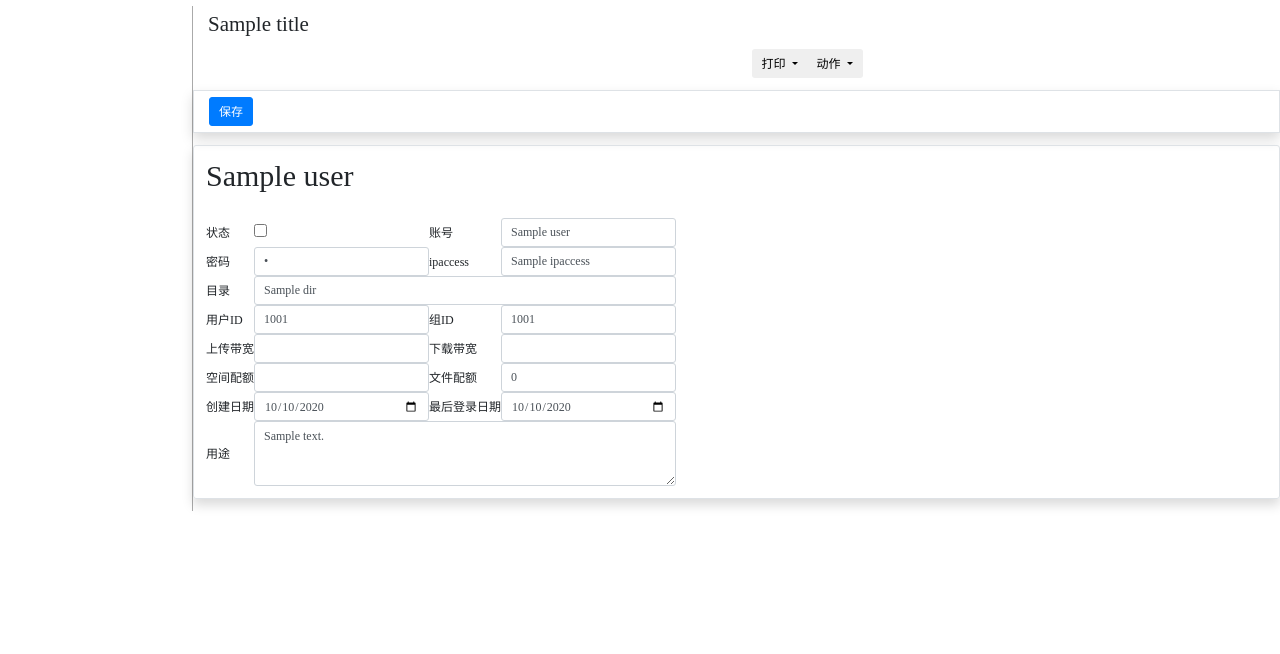
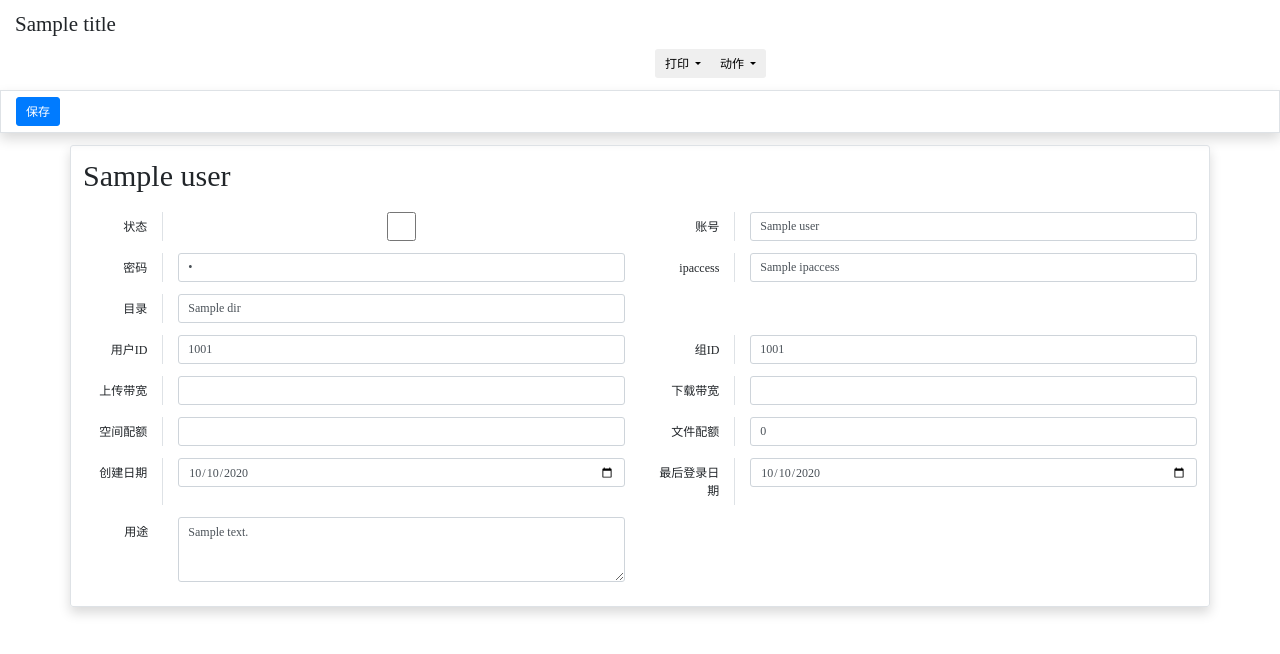
Before and after one commit to linuxsjun/stfdjg, a Django app: template templates/pure_form.html in a window 1280 px wide. Shown: the part 42-696 px from the top of the page. Run offline with Django 3.2, Linux system fonts and the light colour scheme; the template is opened without the code that fills it: most values are stand-ins (such as "Sample title", 1, 10 or a date in 2020); some libraries are stand-ins or nearby versions.

Commit message:
update form to bootstrap

```diff
--- a/templates/property_list.html
+++ b/templates/property_list.html
@@ -18,9 +18,9 @@
                     </div>
                 </div>
             </div>
-
             <div class="row mt-2">
                 <div class="col-sm-6">
+                    <!--工具条-->
                     <button type="button" class="btn btn-primary" data-toggle="create">创建</button>
                     <button type="button" class="btn btn-outline-secondary disabled" data-toggle="del">删除</button>
                 </div>
--- a/templates/pure_form.html
+++ b/templates/pure_form.html
@@ -5,7 +5,7 @@
 {% endblock styecss %}
 
 {% block mainbody %}
-    <div class="view_menu">
+    <div class="view_menu sr-only">
         <div class="limg"></div>
         <div class="sub_menu">
             <ul>
@@ -16,7 +16,7 @@
         </div>
         <div class="sub_menu_foot"></div>
     </div>
-    <div class="view_form">
+    <div>
         <div class="container-fluid">
             <div class="row mt-2">
                 <h3 class="col-sm-6">{{ title }}</h3>
@@ -59,68 +59,120 @@
                         </div>
                     </div>
                 </div>
+
                 <div class="container shadow border p-3 rounded my-3">
-                    <div class="formtitle">
-                        <h1>{{ context.user }}</h1>
-                        <div class="smarttools"></div>
+                    <div class="row">
+                        <h1 class="col">{{ context.user }}</h1>
                     </div>
                     <form action="/pure_add/" method="post" id="cccc" name="pure">
                         {% csrf_token %}
                         <input name="acte" value="{{ act }}" type="hidden">
-                        <table>
-                            <tr>
-                                <td class="leb">状态</td>
-                                <td class="val">
+                        <div class="row mt-3">
+                            <div class="form-group row col-sm">
+                                <label class="col-sm-2 col-form-label text-left text-sm-right border-right">状态</label>
+                                <div class="col-sm-10">
                                     {% if context.status %}
-                                    <input type="checkbox" name="status" value="true" checked="">
+                                    <input class="form-control" type="checkbox" name="status" value="true" checked="">
                                     {% else %}
-                                    <input type="checkbox" name="status" value="false">
+                                    <input class="form-control" type="checkbox" name="status" value="false">
                                     {% endif %}
-                                </td>
-                                <td class="leb">账号</td>
-                                <td class="val"><input class="form-control" type="text" name="user" value="{{ context.user }}" placeholder="登录名"></td>
-                            </tr>
-                            <tr>
-                                <td class="leb">密码</td>
-                                <td class="val"><input class="form-control" type="password" name="password" value="{{ context.password }}" placeholder="密码"></td>
-                                <td class="leb">ipaccess</td>
-                                <td class="val"><input class="form-control" type="text" name="ipaccess" value="{{ context.ipaccess|default:'0.0.0.0' }}"></td>
-                            </tr>
-                            <tr>
-                                <td class="leb">目录</td>
-                                <td class="val" colspan="3"><input class="form-control" type="text" name="dir" value="{{ context.dir }}"></td>
-                            </tr>
-                            <tr>
-                                <td class="leb">用户ID</td>
-                                <td class="val"><input class="form-control" type="text" name="uid" value="{{ context.uid|default:'1001' }}"></td>
-                                <td class="leb">组ID</td>
-                                <td class="val"><input class="form-control" type="text" name="gid" value="{{ context.gid|default:'1001' }}"></td>
-                            </tr>
-                            <tr>
-                                <td class="leb">上传带宽</td>
-                                <td class="val"><input class="form-control" type="number" name="ulbandwidth" value="{{ context.ulbandwidth|default:'0' }}"></td>
-                                <td class="leb">下载带宽</td>
-                                <td class="val"><input class="form-control" type="number" name="dlbandwidth" value="{{ context.dlbandwidth|default:'0' }}"></td>
-                            </tr>
-                            <tr>
-                                <td class="leb">空间配额</td>
-                                <td class="val"><input class="form-control" type="number" name="quotasize" value="{{ context.quotasize|default:'0' }}"></td>
-                                <td class="leb">文件配额</td>
-                                <td class="val"><input class="form-control" type="number" name="quotafiles" value="{{ context.quotafiles|default:'0' }}"></td>
-                            </tr>
-                            <tr>
-                                <td class="leb">创建日期</td>
-                                <td class="val"><input class="form-control" type="date" name="createdate" value="{{ context.createdate|date:'Y-m-d' }}"></td>
-                                <td class="leb">最后登录日期</td>
-                                <td class="val"><input class="form-control" type="date" name="lastedate" value="{{ context.lastedate|date:'Y-m-d' }}"></td>
-                            </tr>
-                            <tr>
-                                <td class="leb">用途</td>
-                                <td colspan="3" class="val">
-                                <textarea class="form-control" name="comment" clos=",100" rows="3" warp="soft" placeholder="使用说明">{{ context.comment }}</textarea>
-                                </td>
-                            </tr>
-                        </table>
+                                </div>
+                            </div>
+                            <div class="form-group row col-sm">
+                                <label class="col-sm-2 col-form-label text-left text-sm-right border-right" for="sn">账号</label>
+                                <div class="col-sm-10">
+                                    <input class="form-control" type="text" name="user" value="{{ context.user }}" placeholder="登录名">
+                                </div>
+                            </div>
+                            <div class="w-100"></div>
+
+                            <div class="form-group row col-sm">
+                                <label class="col-sm-2 col-form-label text-left text-sm-right border-right">密码</label>
+                                <div class="col-sm-10">
+                                    <input class="form-control" type="password" name="password" value="{{ context.password }}" placeholder="密码">
+                                </div>
+                            </div>
+                            <div class="form-group row col-sm">
+                                <label class="col-sm-2 col-form-label text-left text-sm-right border-right">ipaccess</label>
+                                <div class="col-sm-10">
+                                    <input class="form-control" type="text" name="ipaccess" value="{{ context.ipaccess|default:'0.0.0.0' }}">
+                                </div>
+                            </div>
+                            <div class="w-100"></div>
+
+                            <div class="form-group row col-sm">
+                                <label class="col-sm-2 col-form-label text-left text-sm-right border-right">目录</label>
+                                <div class="col-sm-10">
+                                    <input class="form-control" type="text" name="dir" value="{{ context.dir }}">
+                                </div>
+                            </div>
+                            <div class="form-group row col-sm"></div>
+                            <div class="w-100"></div>
+
+                            <div class="form-group row col-sm">
+                                <label class="col-sm-2 col-form-label text-left text-sm-right border-right">用户ID</label>
+                                <div class="col-sm-10">
+                                    <input class="form-control" type="text" name="uid" value="{{ context.uid|default:'1001' }}">
+                                </div>
+                            </div>
+                            <div class="form-group row col-sm">
+                                <label class="col-sm-2 col-form-label text-left text-sm-right border-right">组ID</label>
+                                <div class="col-sm-10">
+                                    <input class="form-control" type="text" name="gid" value="{{ context.gid|default:'1001' }}">
+                                </div>
+                            </div>
+                            <div class="w-100"></div>
+
+                            <div class="form-group row col-sm">
+                                <label class="col-sm-2 col-form-label text-left text-sm-right border-right">上传带宽</label>
+                                <div class="col-sm-10">
+                                    <input class="form-control" type="number" name="ulbandwidth" value="{{ context.ulbandwidth|default:'0' }}">
+                                </div>
+                            </div>
+                            <div class="form-group row col-sm">
+                                <label class="col-sm-2 col-form-label text-left text-sm-right border-right">下载带宽</label>
+                                <div class="col-sm-10">
+                                    <input class="form-control" type="number" name="dlbandwidth" value="{{ context.dlbandwidth|default:'0' }}">
+                                </div>
+                            </div>
+                            <div class="w-100"></div>
+
+                            <div class="form-group row col-sm">
+                                <label class="col-sm-2 col-form-label text-left text-sm-right border-right">空间配额</label>
+                                <div class="col-sm-10">
+                                    <input class="form-control" type="number" name="quotasize" value="{{ context.quotasize|default:'0' }}">
+                                </div>
+                            </div>
+                            <div class="form-group row col-sm">
+                                <label class="col-sm-2 col-form-label text-left text-sm-right border-right">文件配额</label>
+                                <div class="col-sm-10">
+                                    <input class="form-control" type="number" name="quotafiles" value="{{ context.quotafiles|default:'0' }}">
+                                </div>
+                            </div>
+                            <div class="w-100"></div>
+
+                            <div class="form-group row col-sm">
+                                <label class="col-sm-2 col-form-label text-left text-sm-right border-right">创建日期</label>
+                                <div class="col-sm-10">
+                                    <input class="form-control" type="date" name="createdate" value="{{ context.createdate|date:'Y-m-d' }}">
+                                </div>
+                            </div>
+                            <div class="form-group row col-sm">
+                                <label class="col-sm-2 col-form-label text-left text-sm-right border-right">最后登录日期</label>
+                                <div class="col-sm-10">
+                                    <input class="form-control" type="date" name="lastedate" value="{{ context.lastedate|date:'Y-m-d' }}">
+                                </div>
+                            </div>
+                            <div class="w-100"></div>
+
+                            <div class="form-group row col-sm">
+                                <label class="col-sm-2 col-form-label text-left text-sm-right">用途</label>
+                                <div class="col-sm-10">
+                                    <textarea class="form-control" name="comment" clos=",100" rows="3" warp="soft" placeholder="使用说明">{{ context.comment }}</textarea>
+                                </div>
+                            </div>
+                            <div class="form-group row col-sm"></div>
+                        </div>
                     </form>
                 </div>
                 <div class="form_foot"></div>
```
Also changed, not shown: templates/category_list.html (+21 -25 lines), templates/parts_list.html (+25 -29 lines), db.sqlite3.
